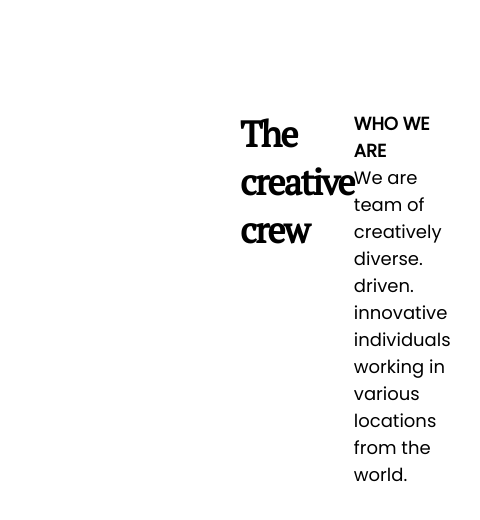
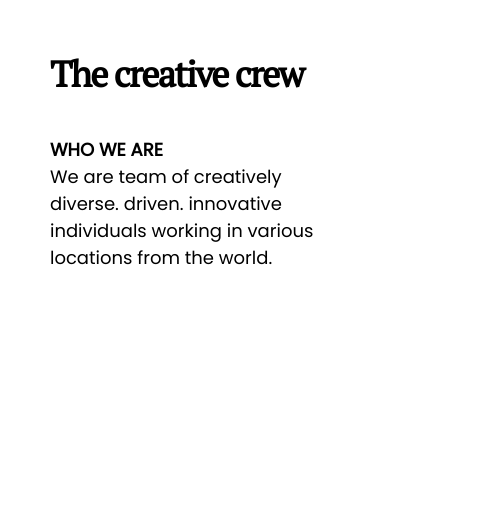
Before and after one commit to CodeBase912/my-team-page-challenge, a plain HTML site: page index.html in a window 390 px wide. Shown: the whole page, 480 px wide, since content can reach past the window. Drawn offline with Linux system fonts and the light colour scheme.

Commit message:
feat: made header element mobile responsive

```diff
--- a/styles.css
+++ b/styles.css
@@ -26,6 +26,7 @@ body {
   font-size: 36px;
   line-height: 48px;
   letter-spacing: -0.045em;
+  margin-right: 20px;
 }
 
 .site__identity__title {
@@ -37,3 +38,31 @@ body {
   font-weight: 400;
   max-width: 439px;
 }
+
+@media screen and (max-width: 1240px) {
+  .header__site__branding {
+    padding: 110px 100px;
+  }
+}
+
+@media screen and (max-width: 1000px) {
+  .header__site__branding {
+    padding: 50px 50px;
+  }
+}
+
+@media screen and (max-width: 675px) {
+  .header__site__branding {
+    padding: 50px 50px;
+    flex-direction: column;
+    justify-content: initial;
+  }
+
+  .site__name {
+    margin-right: 0;
+  }
+
+  .site__identity {
+    margin-top: 38px;
+  }
+}
```
